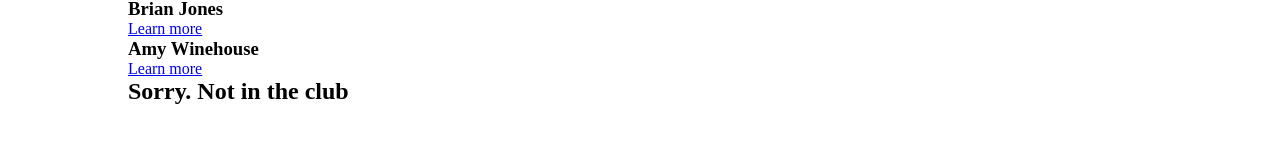
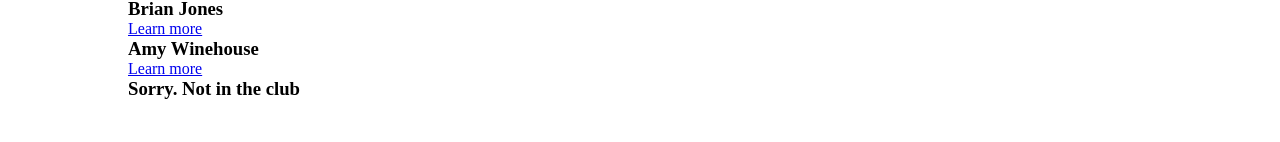
Before and after one commit to xlakostax/react-router-material-ui, a React (Create React App) app: page /members/1 in a window 1280 px wide. Shown: the part 222-364 px from the top of the page. Built offline with nearby package versions, Linux system fonts and the light colour scheme.

Commit message:
small fixes

```diff
--- a/src/Member.js
+++ b/src/Member.js
@@ -2,17 +2,17 @@ import React, { Component } from 'react';
 import { Link, Route, Switch } from 'react-router-dom';
 
 const Member = ( {match, data} ) => {
-  // const membersData = require('./persons.json');
-  var member = data.find(p => p.firstname + '_' + p.lastname == match.params.name);
+  var member = data.find(p => p.firstname + '_' + p.lastname === match.params.name);
   console.log(member);
   var memberData;
   if (member)
     memberData = (
       <div>
         <p> {member.bio} </p>
+        <Link to = '/members'>Back</Link>
       </div>
     );
-  else memberData = <h2> Sorry. Not in the club </h2>;
+  else memberData = <h3> Sorry. Not in the club </h3>;
   return (
     <div>
       {memberData}
```
Also changed, not shown: src/Members.js (+0 -13 lines).
